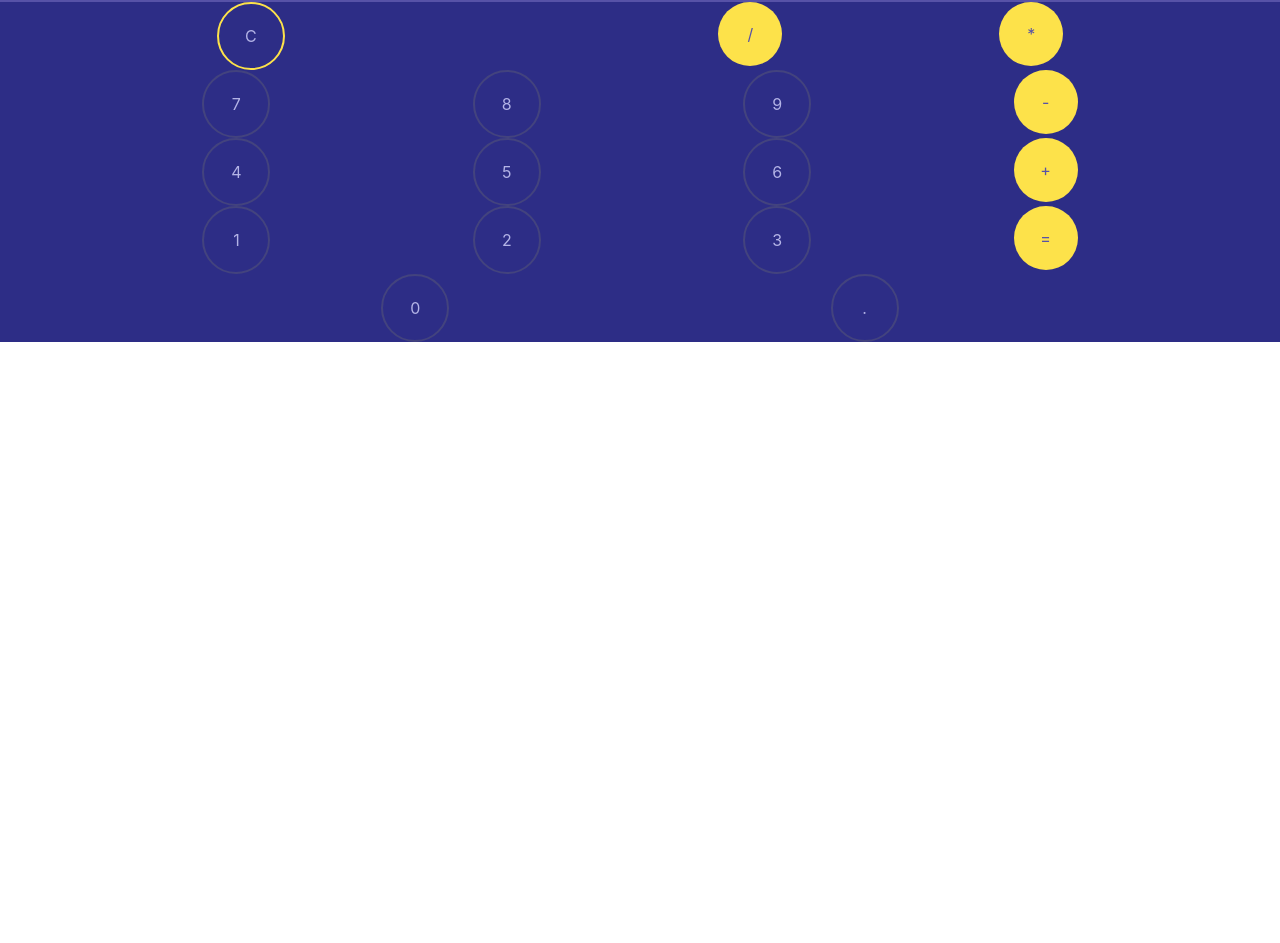
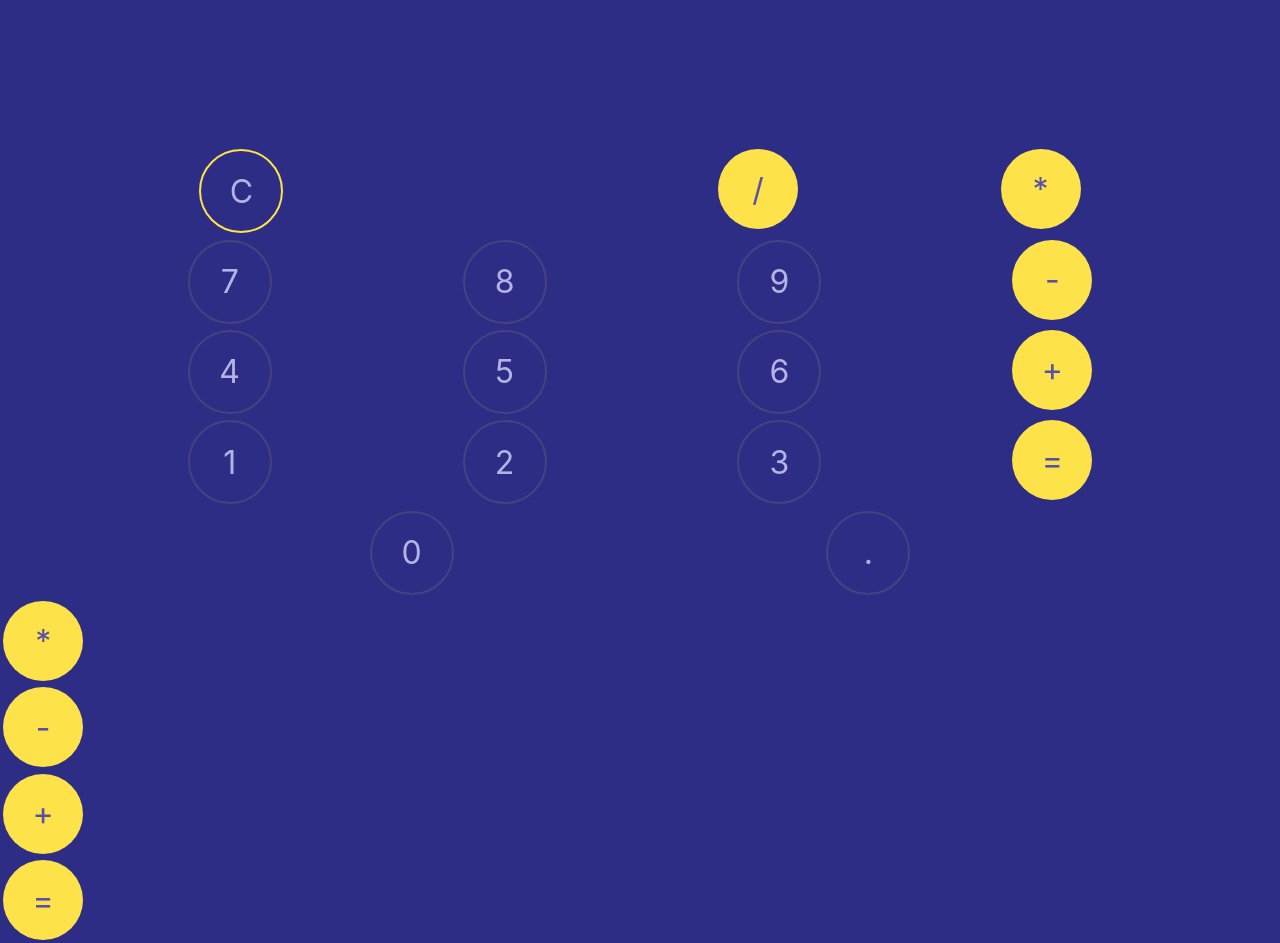
Before and after one commit to bomazani/calculator, a React (Create React App) app: page / in a window 1280 px wide. Shown: the part 158-1101 px from the top of the page. Before the commit the page ends 800 px from the top, so only its background shows below. Built offline with nearby package versions, Linux system fonts and the light colour scheme.

Commit message:
Modified height, width, color & font-size for the buttons.

```diff
--- a/src/App.css
+++ b/src/App.css
@@ -14,7 +14,21 @@
   display: flex;
   background-color: #5752a7;
   color: #b3b3e6;
+  height: 5em;
+  padding: 2em;
+}
+
+.calc-display {
+  display: flex;
   height: 10em;
+}
+
+.keyad {
+  display: flex;
+  flex-direction: row;
+  height: 50em;
+  padding: 4em;
+  border: 2px solid red;
 }
 
 .row {
@@ -22,5 +36,11 @@
   flex-direction: row;
   justify-content: space-evenly;
   background-color: #2d2d86;
+}
 
+.operaterpad {
+  display: flex;
+  flex-direction: column;
+  justify-content: space-evenly;
+  background-color: #2d2d86;
 }
--- a/src/App.js
+++ b/src/App.js
@@ -19,9 +19,10 @@ function App() {
         </div>
 
         <div className="keypad">
+          <div className="numberpad"></div>
             <div className="row">
               <ClearBtn>C</ClearBtn>
-            <div className="bank"></div>
+              <div className="blank"></div>
               <OperatorBtn>/</OperatorBtn>
               <OperatorBtn>*</OperatorBtn>
             </div>
@@ -44,9 +45,15 @@ function App() {
               <OperatorBtn>=</OperatorBtn>
             </div>
             <div className="row">
-            <NumBtn>0</NumBtn>
+              <NumBtn className="zero-btn">0</NumBtn>
               <NumBtn>.</NumBtn>
             </div>
+          </div>
+          <div className="operaterpad">
+            <OperatorBtn>*</OperatorBtn>
+            <OperatorBtn>-</OperatorBtn>
+            <OperatorBtn>+</OperatorBtn>
+            <OperatorBtn>=</OperatorBtn>
           </div>
         </div>
     </div>
--- a/src/components/BurgerMenu.css
+++ b/src/components/BurgerMenu.css
@@ -1,5 +1,4 @@
 .burger-menu {
     background-color: #5752a7;
-    /* color: #e6e6ff; */
     color: #b3b3e6;
 }
--- a/src/components/CalcDisplay.css
+++ b/src/components/CalcDisplay.css
@@ -2,5 +2,4 @@
     display: flex;
     background-color: #2d2d86;
     color: #b3b3e6;
-
 }
--- a/src/components/ClearBtn.css
+++ b/src/components/ClearBtn.css
@@ -2,8 +2,10 @@
     display: flex;
     align-items: center;
     justify-content: center;
-    height: 4em;
-    width: 4em;
+    height: 2.5em;
+    width: 2.5em;
+    margin: .1em;
+    font-size: 2em;
     background-color: #2d2d86;
     color: #b3b3e6;
     border: 2px solid #fde24a;
--- a/src/components/NumBtn.css
+++ b/src/components/NumBtn.css
@@ -2,10 +2,38 @@
     display: flex;
     align-items: center;
     justify-content: center;
-    height: 4em;
-    width: 4em;
+    height: 2.5em;
+    width: 2.5em;
+    margin: .1em;
+    font-size: 2em;
     background-color: #2d2d86;
     color: #b3b3e6;
     border: 2px solid #43437e;
     border-radius: 50%;
 }
+
+.zero-btn {
+    display: flex;
+    align-items: center;
+    justify-content: center;
+    height: 2em;
+    width: 4em;
+    font-size: 2em;
+    margin: .1em;
+    background-color: #2d2d86;
+    color: #b3b3e6;
+    border: 2px solid red;
+    border-radius: 50%;
+}
+
+.blank {
+    display: flex;
+    align-items: center;
+    justify-content: center;
+    height: 2em;
+    width: 2em;
+    background-color: #2d2d86;
+    color: #2d2d86;
+    border: 2px solid #2d2d86;
+    border-radius: 50%;
+}
--- a/src/components/OperatorBtn.css
+++ b/src/components/OperatorBtn.css
@@ -2,9 +2,10 @@
     display: flex;
     align-items: center;
     justify-content: center;
-    height: 4em;
-    width: 4em;
-    /* font-size: 1em; */
+    height: 2.5em;
+    width: 2.5em;
+    margin: .1em;
+    font-size: 2em;
     background-color: #fde24a;
     color: #5752a7;
     border-radius: 50%;
```
Lines whose indentation alone changed are shown as unchanged.
